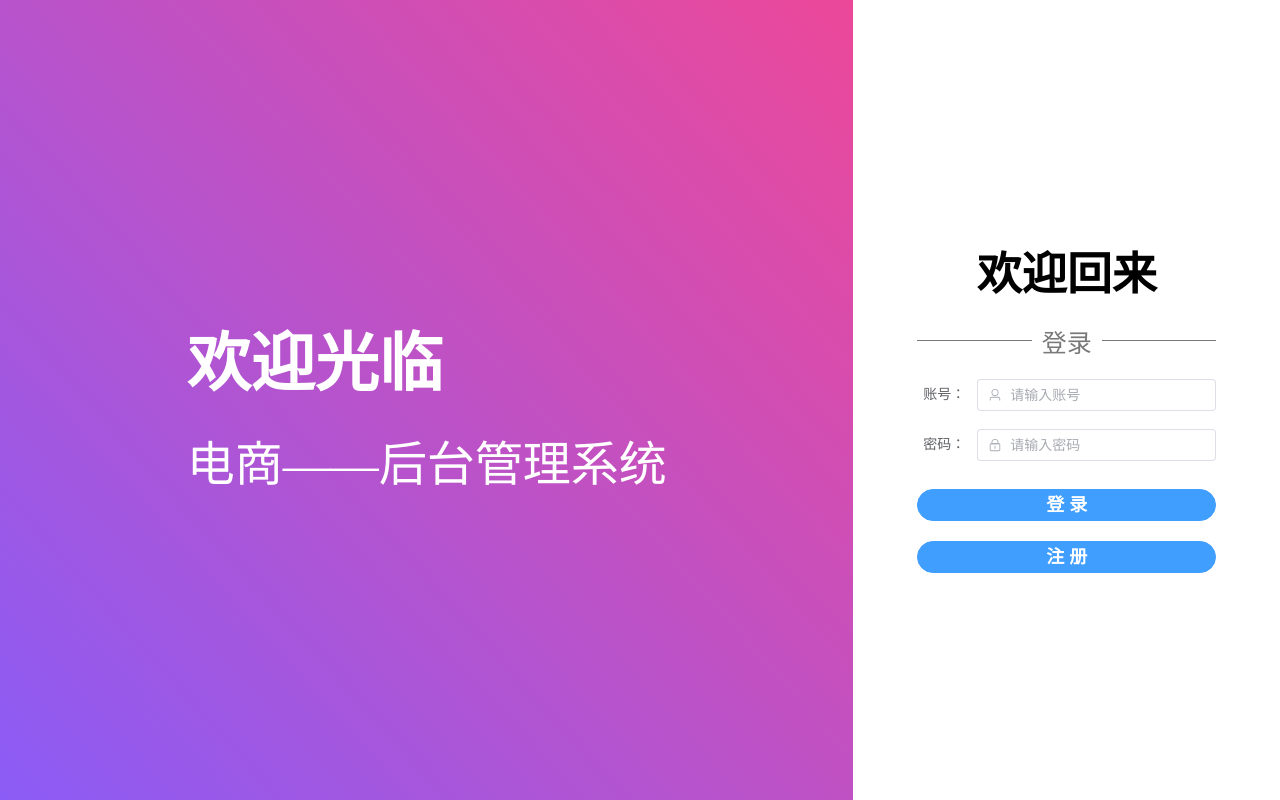
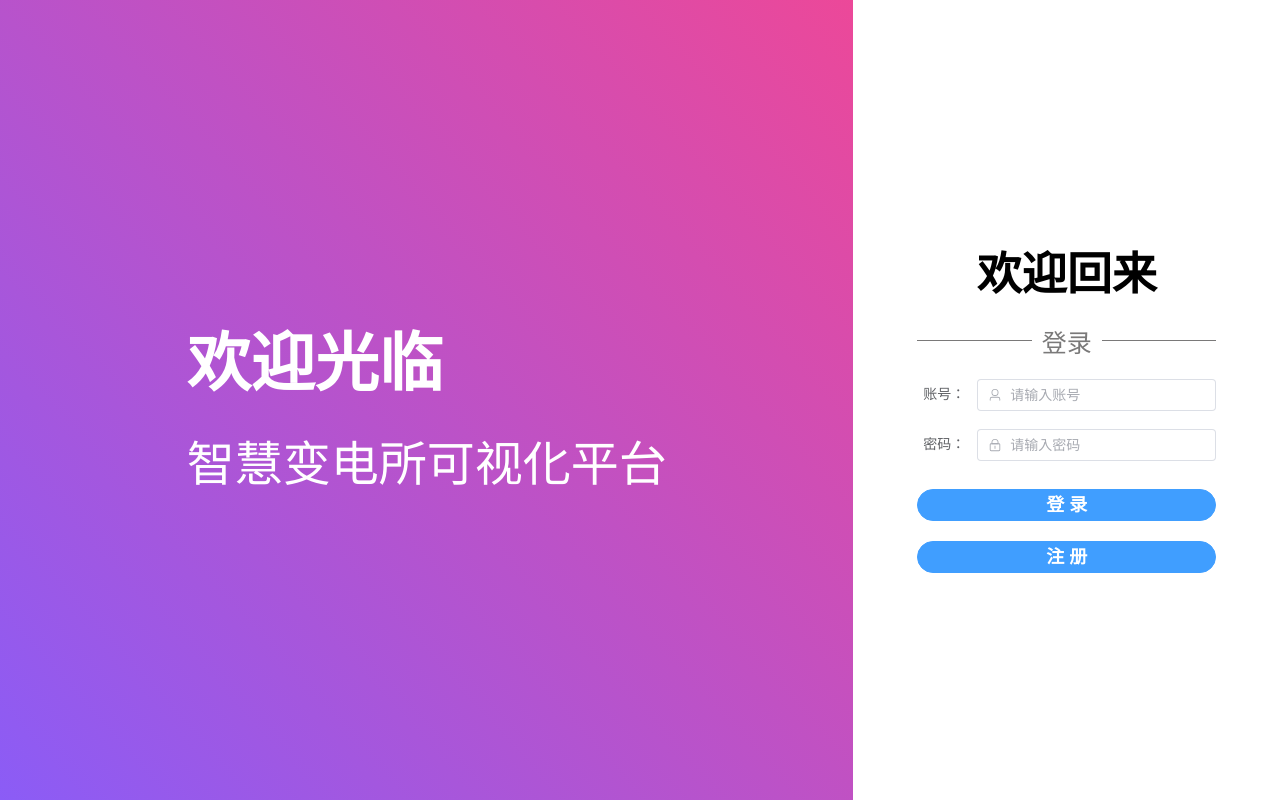
Before and after one commit to JamesHjb-Code/visualizationPower, a Vue app: page /#/login in a window 1280 px wide. Built offline with nearby package versions, Linux system fonts and the light colour scheme.

Commit message:
修改名称

```diff
--- a/index.html
+++ b/index.html
@@ -4,7 +4,7 @@
     <meta charset="UTF-8" />
     <link rel="icon" type="image/svg+xml" href="/vite.svg" />
     <meta name="viewport" content="width=device-width, initial-scale=1.0" />
-    <title>Vite + Vue</title>
+    <title>智慧变电所可视化平台</title>
   </head>
   <body>
     <div id="app"></div>
--- a/src/views/pages/login/index.vue
+++ b/src/views/pages/login/index.vue
@@ -5,7 +5,7 @@
             class="left-wrapper" :class="isRegister?'register-background':'login-background'">
       <div class="text-content">
         <div class="text-head">欢迎光临</div>
-        <div class="text-content">电商——后台管理系统</div>
+        <div class="text-content">智慧变电所可视化平台</div>
       </div>
     </el-col>
     <!-- 登录 -->
```
Also changed, not shown: 1 other file (tests, documents, lock files or other folders).
